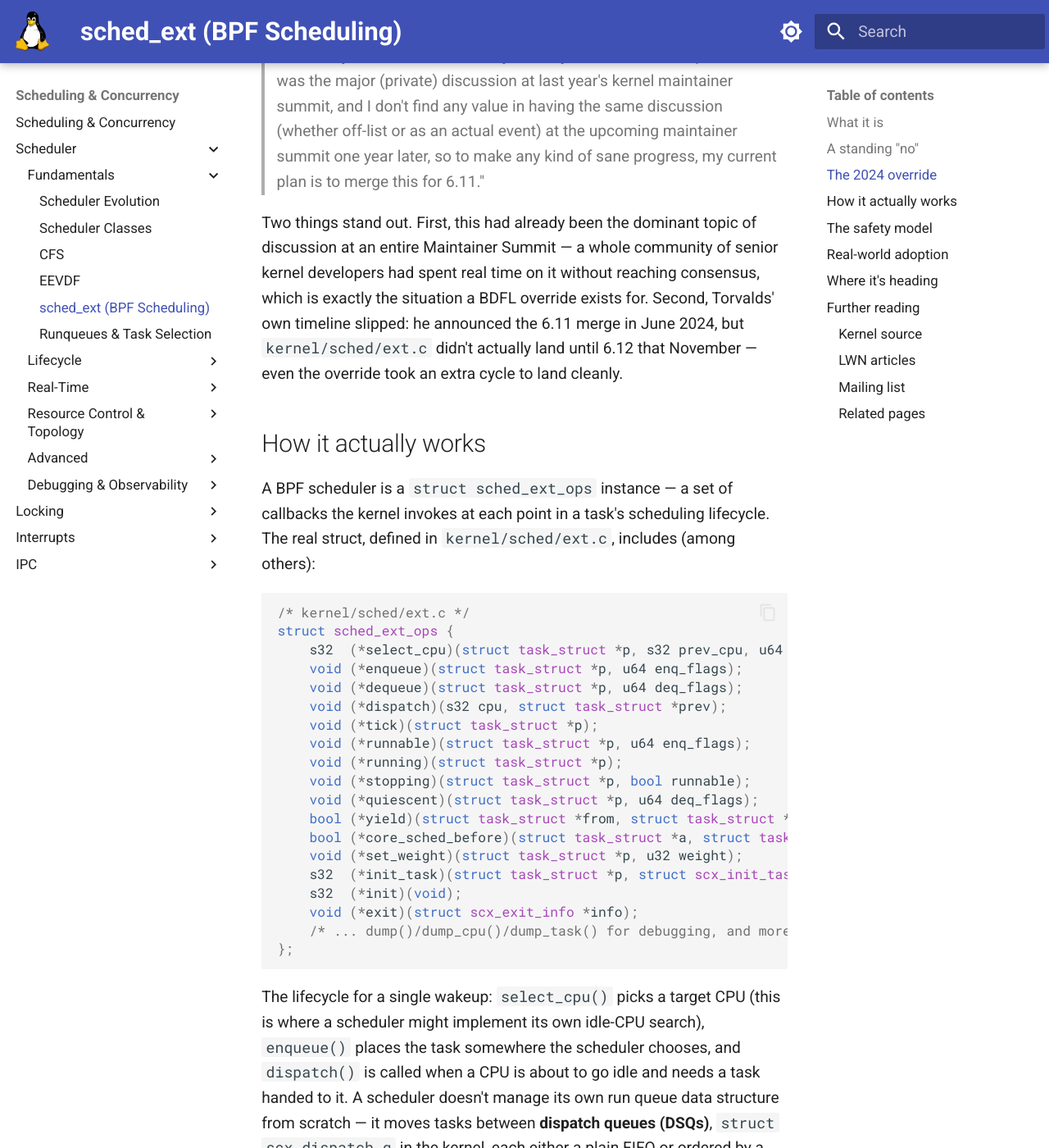
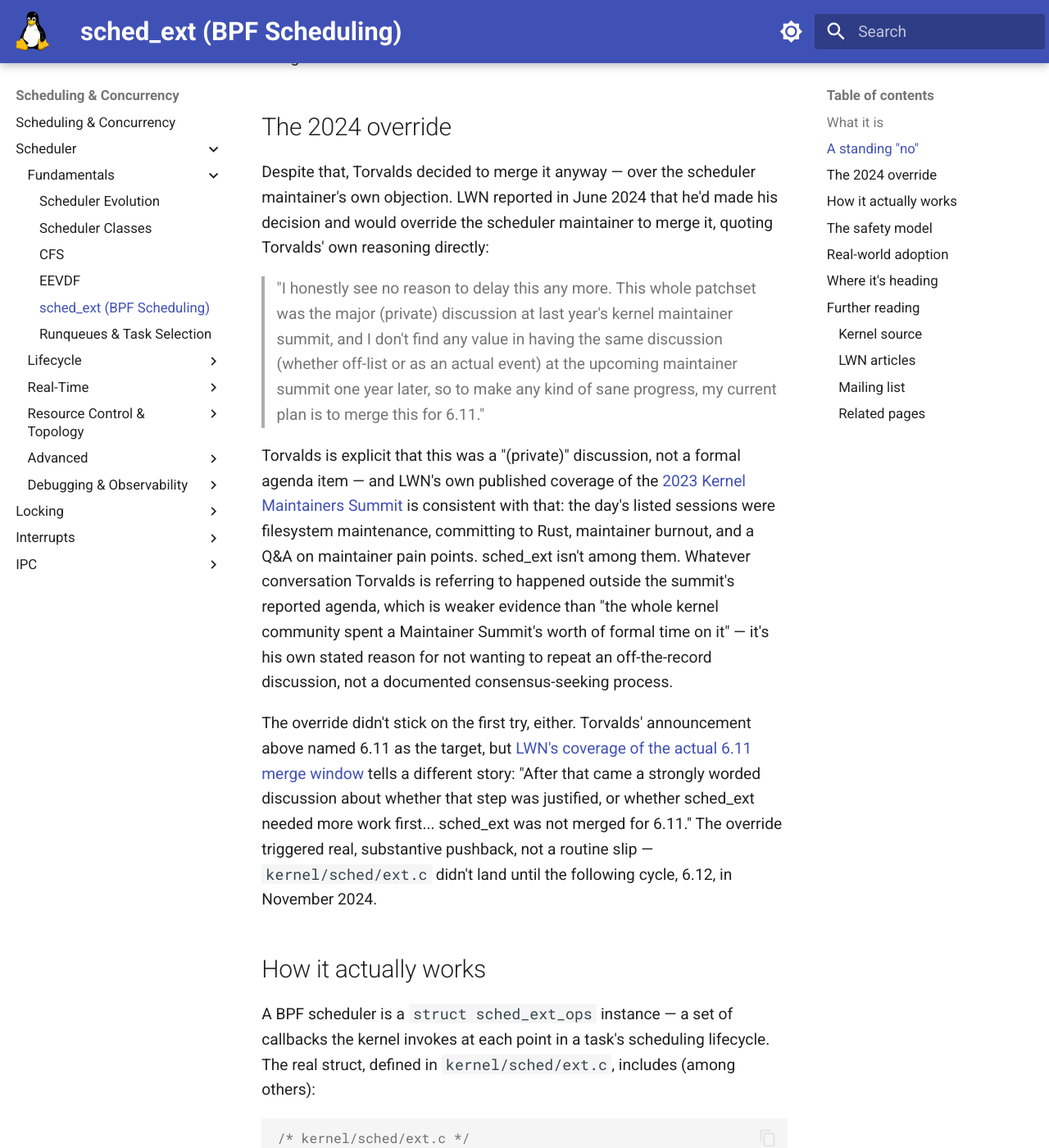
Before and after one commit to laveeshb/linux-kernel-internals, an MkDocs documentation site: the page built from docs/sched/sched-ext.md, in a window 1280 px wide and 1400 px high, scrolled down 1492 px. Shown: the whole window at 82% size. Built offline with MkDocs 1.6.1 and Material for MkDocs 9.7.7, drawn with Linux system fonts in a browser that asks for light colours; some of the changed text lies outside the part shown.

Commit message:
Fix content in docs/sched/sched-ext.md
- The mailing-list citation pointed at a third-party reply, wrongly
  dated and described as the original posting; replaced with a
  direct link to Zijlstra's actual reply via LWN's own mirror.
- Corrected the description of the June 2024 LWN article (it's
  Tejun Heo's v7 cover letter, not a merge-commit crosspost).
- The 6.11-to-6.12 slip involved real pushback after the
  announcement, not a routine delay; added LWN's own account of it.
- The Maintainer Summit reference overstated Torvalds' own
  characterization (he called it private); the published summit
  agenda doesn't list sched_ext either.
- Dispatch queues can act as both a FIFO and a priority queue at
  once, not either/or; added the per-CPU local DSQ alongside the
  global one.
- Added the SysRq-S/SysRq-D manual controls, the watchdog's 30s
  timeout bound, and where the ext class actually sits in the
  scheduler's priority order (below fair, not alongside it).
- Corrected the bypass-mode sequencing and the dispatch() trigger
  condition to match the real code.
- Pinned kernel source links to v6.12, since several named
  functions have since been renamed.

````diff
--- a/docs/sched/sched-ext.md
+++ b/docs/sched/sched-ext.md
@@ -4,15 +4,19 @@
 
 ## What it is
 
-`sched_ext` (SCX) is a sixth [scheduler class](scheduler-classes.md), sitting at the same layer as `fair`, `rt`, and `deadline`. Unlike the others, its scheduling policy isn't compiled into the kernel — it's a BPF program, loaded and unloaded from userspace like any other BPF object. Writing a new CPU scheduler for Linux no longer requires patching and rebuilding the kernel; it means writing a BPF program against a fixed set of callbacks and loading it.
+`sched_ext` (SCX) is a sixth [scheduler class](scheduler-classes.md). Unlike the others, its scheduling policy isn't compiled into the kernel — it's a BPF program, loaded and unloaded from userspace like any other BPF object. Writing a new CPU scheduler for Linux no longer requires patching and rebuilding the kernel; it means writing a BPF program against a fixed set of callbacks and loading it.
+
+It isn't a peer of `fair`, `rt`, and `deadline` in priority, though: the kernel's own scheduler-class linkage (`include/asm-generic/vmlinux.lds.h`'s `SCHED_DATA`) orders the classes `stop → dl → rt → fair → ext → idle`. A CPU only ever looks at `ext` for a task to run after `deadline`, `rt`, and `fair` have nothing runnable — sched_ext sits just above `idle`, not alongside the established three.
 
 `kernel/sched/ext.c` is absent from the Linux v6.11 tag and present in v6.12, confirming the class merged in **Linux 6.12** (November 2024).
 
 ## A standing "no"
 
-Loadable, pluggable scheduling policy is not a new idea — it's one Linus Torvalds had rejected before. When Tejun Heo first posted the sched_ext patch set, scheduler maintainer Peter Zijlstra's response was blunt:
+Loadable, pluggable scheduling policy is not a new idea — it's one Linus Torvalds had rejected before. When Tejun Heo first posted the sched_ext patch set (co-written with David Vernet, Josh Don, and Barret Rhoden), scheduler maintainer Peter Zijlstra's response was blunt:
 
 > "I hate all of this. Linus NAK'ed loadable schedulers a number of times in the past and this is just that again -- with the extra downside of the whole BPF thing on top."
+>
+> — [Peter Zijlstra, replying to the first posted version](https://lwn.net/ml/linux-kernel/Y5b2btWFJeEfTyJg@hirez.programming.kicks-ass.net/)
 
 That single sentence carries the whole prior history: this wasn't the first attempt at pluggable scheduling, and every previous one had been turned down by Torvalds himself. The objection wasn't really about BPF — it was about the scheduler, of all subsystems, being opened up to third-party policy at all. A misbehaving scheduler doesn't crash a program; it can wedge the entire machine.
 
@@ -22,7 +26,9 @@
 
 > "I honestly see no reason to delay this any more. This whole patchset was the major (private) discussion at last year's kernel maintainer summit, and I don't find any value in having the same discussion (whether off-list or as an actual event) at the upcoming maintainer summit one year later, so to make any kind of sane progress, my current plan is to merge this for 6.11."
 
-Two things stand out. First, this had already been the dominant topic of discussion at an entire Maintainer Summit — a whole community of senior kernel developers had spent real time on it without reaching consensus, which is exactly the situation a BDFL override exists for. Second, Torvalds' own timeline slipped: he announced the 6.11 merge in June 2024, but `kernel/sched/ext.c` didn't actually land until 6.12 that November — even the override took an extra cycle to land cleanly.
+Torvalds is explicit that this was a "(private)" discussion, not a formal agenda item — and LWN's own published coverage of the [2023 Kernel Maintainers Summit](https://lwn.net/Articles/951847/) is consistent with that: the day's listed sessions were filesystem maintenance, committing to Rust, maintainer burnout, and a Q&A on maintainer pain points. sched_ext isn't among them. Whatever conversation Torvalds is referring to happened outside the summit's reported agenda, which is weaker evidence than "the whole kernel community spent a Maintainer Summit's worth of formal time on it" — it's his own stated reason for not wanting to repeat an off-the-record discussion, not a documented consensus-seeking process.
+
+The override didn't stick on the first try, either. Torvalds' announcement above named 6.11 as the target, but [LWN's coverage of the actual 6.11 merge window](https://lwn.net/Articles/982605/) tells a different story: "After that came a strongly worded discussion about whether that step was justified, or whether sched_ext needed more work first... sched_ext was not merged for 6.11." The override triggered real, substantive pushback, not a routine slip — `kernel/sched/ext.c` didn't land until the following cycle, 6.12, in November 2024.
 
 ## How it actually works
 
@@ -44,13 +50,14 @@
     bool (*core_sched_before)(struct task_struct *a, struct task_struct *b);
     void (*set_weight)(struct task_struct *p, u32 weight);
     s32  (*init_task)(struct task_struct *p, struct scx_init_task_args *args);
+    /* ... dump()/dump_cpu()/dump_task() for debugging, cgroup callbacks,
+       cpu_online()/cpu_offline(), and more, in between ... */
     s32  (*init)(void);
     void (*exit)(struct scx_exit_info *info);
-    /* ... dump()/dump_cpu()/dump_task() for debugging, and more ... */
 };
 ```
 
-The lifecycle for a single wakeup: `select_cpu()` picks a target CPU (this is where a scheduler might implement its own idle-CPU search), `enqueue()` places the task somewhere the scheduler chooses, and `dispatch()` is called when a CPU is about to go idle and needs a task handed to it. A scheduler doesn't manage its own run queue data structure from scratch — it moves tasks between **dispatch queues (DSQs)**, `struct scx_dispatch_q` in the kernel, each either a plain FIFO or ordered by a scheduler-assigned virtual time (`scx_bpf_dispatch_vtime()`). The built-in global DSQ (`SCX_DSQ_GLOBAL`) is always available as a default landing spot; a scheduler is free to create its own DSQs for per-CPU, per-cgroup, or arbitrary custom queuing.
+The lifecycle for a single wakeup: `select_cpu()` picks a target CPU (this is where a scheduler might implement its own idle-CPU search), `enqueue()` places the task somewhere the scheduler chooses, and `dispatch()` is called whenever a CPU's local dispatch queue runs empty — including when the previously-running task's time slice ran out but it's still runnable, not only when the CPU is truly idle. A scheduler doesn't manage its own run queue data structure from scratch — it moves tasks between **dispatch queues (DSQs)**, `struct scx_dispatch_q` in the kernel. A DSQ isn't strictly a FIFO or a priority queue; per the kernel's own documentation, a single DSQ "can operate as both a FIFO and a priority queue" at once, with vtime-ordered entries (`scx_bpf_dispatch_vtime()`) always consumed after plain FIFO ones. Every CPU has its own built-in **local DSQ** (`SCX_DSQ_LOCAL`) that it always runs tasks from, plus a single built-in **global DSQ** (`SCX_DSQ_GLOBAL`) shared by all CPUs as a default landing spot; a scheduler is free to create additional DSQs for per-cgroup or other custom queuing, which get "consumed" into a CPU's local DSQ to actually run.
 
 ## The safety model
 
@@ -75,7 +82,9 @@
 }
 ```
 
-A stall triggers a two-stage response, not a single "fall back to CFS" flip. The immediate reaction is **bypass mode**: `scx_ops_bypass(true)` marks every runqueue `SCX_RQ_BYPASSING`, and sched_ext's own dispatch logic starts ignoring the BPF scheduler's decisions in favor of a hardcoded global FIFO — guaranteeing forward progress synchronously, without waiting for anything to unload. Only after that safety valve is in place does `scx_ops_disable_workfn()` do the slower, full teardown: it walks every task still on the SCX class and recomputes its scheduler class via the core scheduler's `__setscheduler_class()`, which checks deadline and RT priority first and only falls through to `&fair_sched_class` — [EEVDF](eevdf.md) — once neither applies and SCX itself is being torn down. The BPF scheduler is unloaded, and every task it owned lands back on EEVDF until a new one is loaded.
+A stall doesn't trigger an immediate, synchronous flip to CFS — `scx_ops_error_kind()` queues a disable request onto a kernel thread's work queue (`kthread_queue_work()`), which then runs `scx_ops_disable_workfn()`. That function's first substantive step is **bypass mode**: `scx_ops_bypass(true)` marks every runqueue `SCX_RQ_BYPASSING`, and sched_ext's own dispatch logic starts ignoring the BPF scheduler's decisions in favor of a hardcoded global FIFO — guaranteeing forward progress as soon as that queued work runs, without waiting for anything else to unload. The same function then does the slower, full teardown: it walks every task still on the SCX class and recomputes its scheduler class via the core scheduler's `__setscheduler_class()`, which checks deadline and RT priority first and only falls through to `&fair_sched_class` — [EEVDF](eevdf.md) — once neither applies and SCX itself is being torn down. The BPF scheduler is unloaded, and every task it owned lands back on EEVDF until a new one is loaded.
+
+There's also a manual escape hatch that doesn't depend on the watchdog or the verifier at all: pressing the `SysRq-S` key sequence aborts the running BPF scheduler and reverts every task to CFS immediately, the same as a detected stall or scheduler-triggered error. A companion `SysRq-D` dumps sched_ext's internal debug state without terminating the scheduler, for diagnosing a problem without losing it.
 
 ## Real-world adoption
 
@@ -89,19 +98,25 @@
 
 ### Kernel source
 
-- [kernel/sched/ext.c](https://git.kernel.org/pub/scm/linux/kernel/git/torvalds/linux.git/tree/kernel/sched/ext.c) — the sched_ext implementation: `struct sched_ext_ops`, dispatch queues, the watchdog, and bypass mode
-- [include/linux/sched/ext.h](https://git.kernel.org/pub/scm/linux/kernel/git/torvalds/linux.git/tree/include/linux/sched/ext.h) — `struct scx_dispatch_q` and other public sched_ext types
+Links pinned to the **v6.12** tag — several of these names have since been renamed (e.g. `scx_ops_bypass()` → `scx_bypass()`, `scx_ops_disable_workfn()` → `scx_disable_workfn()` as of v6.13), so a HEAD-tracking link would show different names than described above.
+
+- [kernel/sched/ext.c](https://git.kernel.org/pub/scm/linux/kernel/git/torvalds/linux.git/tree/kernel/sched/ext.c?h=v6.12) — the sched_ext implementation: `struct sched_ext_ops`, dispatch queues, the watchdog, bypass mode, and the `SysRq-S`/`SysRq-D` handlers
+- [include/linux/sched/ext.h](https://git.kernel.org/pub/scm/linux/kernel/git/torvalds/linux.git/tree/include/linux/sched/ext.h?h=v6.12) — `struct scx_dispatch_q` and other public sched_ext types
+- [Documentation/scheduler/sched-ext.rst](https://git.kernel.org/pub/scm/linux/kernel/git/torvalds/linux.git/tree/Documentation/scheduler/sched-ext.rst?h=v6.12) — the kernel's own design document: DSQ semantics, the FIFO-and-priority-queue behavior, and the three conditions that abort a BPF scheduler
+- [include/asm-generic/vmlinux.lds.h](https://git.kernel.org/pub/scm/linux/kernel/git/torvalds/linux.git/tree/include/asm-generic/vmlinux.lds.h?h=v6.12) — `SCHED_DATA`, the linker-enforced scheduler class ordering (`stop → dl → rt → fair → ext → idle`)
 
 ### LWN articles
 
-- [The extensible scheduler class](https://lwn.net/Articles/922405/) (2023) — Zijlstra's "I hate all of this" review of the first posted version
+- [The extensible scheduler class](https://lwn.net/Articles/922405/) (February 2023) — Jonathan Corbet's review of the second posted version, including Zijlstra's "I hate all of this" response to the first
 - [Extensible scheduler class to be merged for 6.11](https://lwn.net/Articles/978007/) (June 2024) — Torvalds' override announcement, in his own words
-- [sched: Implement BPF extensible scheduler class](https://lwn.net/Articles/978911/) (2024) — the merge-commit mailing list crosspost, naming Tejun Heo as author
+- [The rest of the 6.11 merge window](https://lwn.net/Articles/982605/) (August 2024) — the actual outcome: "sched_ext was not merged for 6.11" after a "strongly worded discussion"
+- [sched: Implement BPF extensible scheduler class](https://lwn.net/Articles/978911/) — Tejun Heo's v7 (final) patch-series cover letter, posted 18 June 2024, ahead of the attempted 6.11 merge
+- [The 2023 Kernel Maintainers Summit](https://lwn.net/Articles/951847/) (November 2023) — LWN's published coverage of the summit's actual agenda, which does not list sched_ext
 - [Sched_ext at LPC 2024](https://lwn.net/Articles/991205/) — real deployment numbers (scx_layered, scx_lavd/Steam Deck) and the composability roadmap
 
 ### Mailing list
 
-- [\[PATCH 12/34\] sched_ext: Implement BPF extensible scheduler class](https://lkml.iu.edu/hypermail/linux/kernel/2308.2/00511.html) — the original August 2023 patch series posting
+- [Peter Zijlstra's "I hate all of this" reply](https://lwn.net/ml/linux-kernel/Y5b2btWFJeEfTyJg@hirez.programming.kicks-ass.net/) — via LWN's own mailing-list mirror, his response to the first posted version of the patch set
 
 ### Related pages
 
````
Also changed, not shown: other parts of docs/sched/sched-ext.md (+1 -1 lines).
